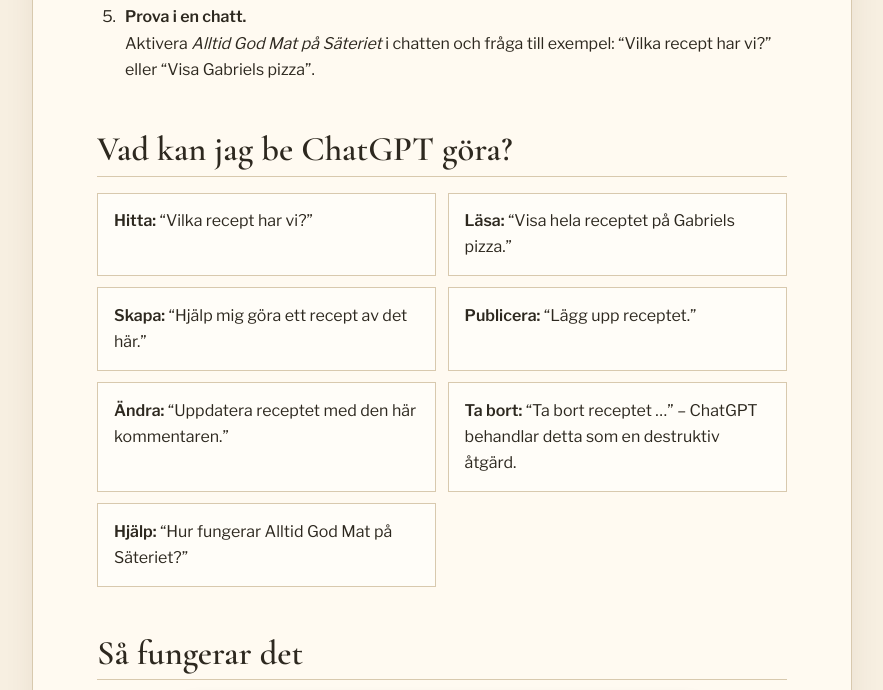
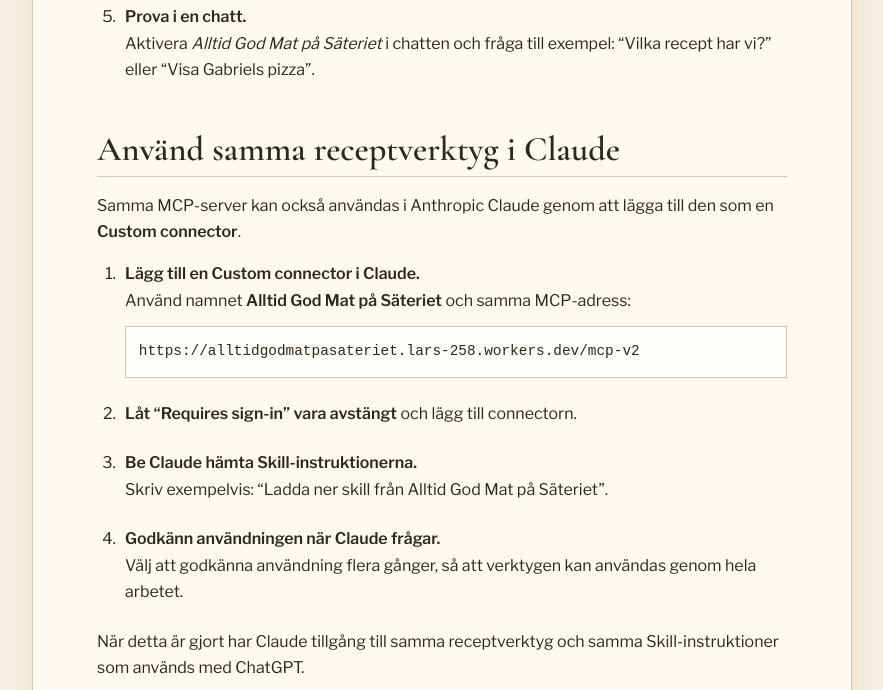
Before and after one commit to valfrid/alltidgodmatpasateriet, a website: page site/hjalp.html in a window 1280 px wide. Shown: the part 2650-3340 px from the top of the page, without its empty margins (198-1081 px from the left). Drawn offline with nearby package versions, Linux system fonts and the light colour scheme.

Commit message:
Add Claude custom connector instructions

```diff
--- a/site/hjalp.html
+++ b/site/hjalp.html
@@ -29,6 +29,16 @@
 <li><strong>Prova i en chatt.</strong><br>Aktivera <em>Alltid God Mat på Säteriet</em> i chatten och fråga till exempel: “Vilka recept har vi?” eller “Visa Gabriels pizza”.</li>
 </ol>
 
+<h2>Använd samma receptverktyg i Claude</h2>
+<p>Samma MCP-server kan också användas i Anthropic Claude genom att lägga till den som en <strong>Custom connector</strong>.</p>
+<ol class="help-steps">
+<li><strong>Lägg till en Custom connector i Claude.</strong><br>Använd namnet <strong>Alltid God Mat på Säteriet</strong> och samma MCP-adress:<div class="server-url">https://alltidgodmatpasateriet.lars-258.workers.dev/mcp-v2</div></li>
+<li><strong>Låt “Requires sign-in” vara avstängt</strong> och lägg till connectorn.</li>
+<li><strong>Be Claude hämta Skill-instruktionerna.</strong><br>Skriv exempelvis: “Ladda ner skill från Alltid God Mat på Säteriet”.</li>
+<li><strong>Godkänn användningen när Claude frågar.</strong><br>Välj att godkänna användning flera gånger, så att verktygen kan användas genom hela arbetet.</li>
+</ol>
+<p>När detta är gjort har Claude tillgång till samma receptverktyg och samma Skill-instruktioner som används med ChatGPT.</p>
+
 <h2>Vad kan jag be ChatGPT göra?</h2>
 <div class="help-examples">
 <p><strong>Hitta:</strong> “Vilka recept har vi?”</p>
```
